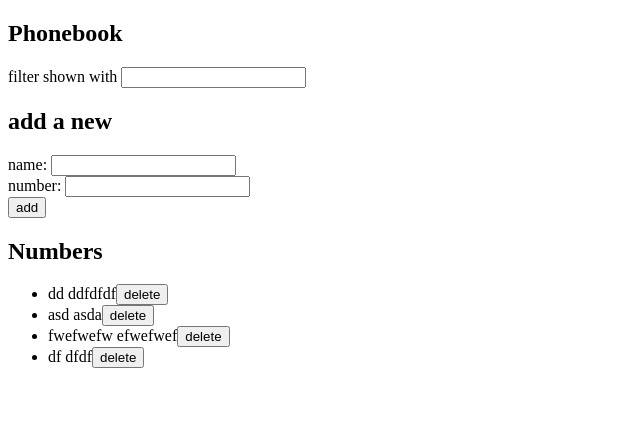
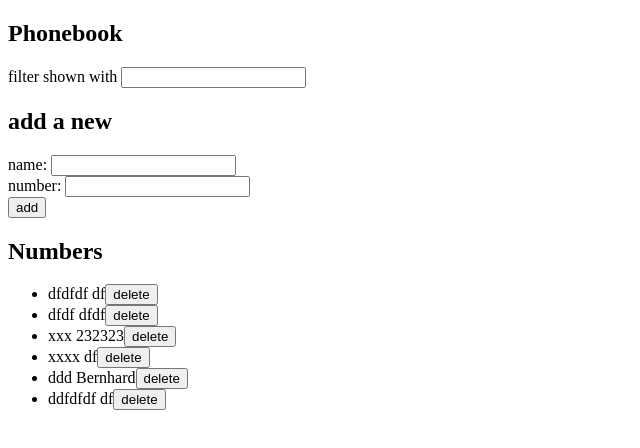
Before and after one commit to BernhardPoppe/fullstackopen, a React (Create React App) app in the folder part2/phonebook/: page / in a window 1280 px wide. Shown: the top 448 px of the page, without its empty margins (0-640 px from the left). Built offline with nearby package versions, Linux system fonts and the light colour scheme; data requests are answered from the project's data file.

Commit message:
e 2.18 done

```diff
--- a/part2/phonebook/db.json
+++ b/part2/phonebook/db.json
@@ -1,24 +1,34 @@
 {
   "persons": [
     {
-      "name": "dd",
-      "number": "ddfdfdf",
-      "id": 5
-    },
-    {
-      "name": "asd",
-      "number": "asda",
-      "id": 6
-    },
-    {
-      "name": "fwefwefw",
-      "number": "efwefwef",
+      "name": "dfdfdf",
+      "number": "df",
       "id": 10
     },
     {
-      "name": "df",
+      "name": "dfdf",
       "number": "dfdf",
+      "id": 11
+    },
+    {
+      "name": "xxx",
+      "number": "232323",
+      "id": 12
+    },
+    {
+      "name": "xxxx",
+      "number": "df",
       "id": 13
+    },
+    {
+      "name": "ddd",
+      "number": "Bernhard",
+      "id": 14
+    },
+    {
+      "name": "ddfdfdf",
+      "number": "df",
+      "id": 15
     }
   ]
 }
--- a/part2/phonebook/src/App.js
+++ b/part2/phonebook/src/App.js
@@ -15,6 +15,9 @@ const App = () => {
       .then(initialPersonas => {
           setPersons(initialPersonas)
       })
+      .catch(error => {
+        alert("Error!")
+      })
   }, [])
 
   const addName = (event) => {
@@ -25,7 +28,20 @@ const App = () => {
 
       /*Check if person is already in Phonebook.*/
       if (persons.find(person => person.name === newNameObj.name)) {
-        alert(`${newNameObj.name} is already added to phonebook`)
+
+        const personToUpdate = persons.find(person => person.name === newNameObj.name)
+
+        if (window.confirm(`${newNameObj.name} is already added to phonebook, replace the old number with a new one?`)) {
+            //setPersons(persons.map(person => person.name !== newNameObj.name ? person : newNameObj))
+            numberService
+            .update(newNameObj, personToUpdate.id)
+            .then((updatedPerson) => {
+              setPersons(persons.map(person => person.name !== updatedPerson.name ? person : updatedPerson))
+            })
+            .catch(error => {
+              alert("Error!")
+            })
+        }
       } else {
 
          numberService
@@ -33,6 +49,9 @@ const App = () => {
           .then(newPerson => {
               console.log(newPerson)
               setPersons(persons.concat(newPerson))
+          })
+          .catch(error => {
+            alert("Error!")
           })
       }
 
@@ -55,12 +74,15 @@ const App = () => {
     setSearchInput(event.target.value)
   }
 
-  const deleteNumberOf = (id) => {
-    if (window.confirm("Do you really want to leave?")) {
+  const deleteNumberOf = (person) => {
+    if (window.confirm(`Delete ${person.name}?`)) {
        numberService
-      .deleteNumber(id)
+      .deleteNumber(person.id)
       .then(newPerson => {
-                setPersons(persons.filter(n => n.id !== id))
+          setPersons(persons.filter(n => n.id !== person.id))
+      })
+      .catch(error => {
+        alert("Error!")
       })
     }
 
--- a/part2/phonebook/src/components/Numbers.js
+++ b/part2/phonebook/src/components/Numbers.js
@@ -15,7 +15,7 @@ const Numbers = ({persons, deleteNumberOf}) => {
     <ul>
         {persons.map(person =>
             <Number
-              deleteNumber={() => deleteNumberOf(person.id)}
+              deleteNumber={() => deleteNumberOf(person)}
               key={person.name}
               name={person.name}
               number={person.number}
--- a/part2/phonebook/src/services/numberService.js
+++ b/part2/phonebook/src/services/numberService.js
@@ -16,6 +16,11 @@ const deleteNumber = (id) => {
   return request.then(response => response.data)
 }
 
-const exportedObject = { getAll, create, deleteNumber }
+const update = (newObject, id) => {
+  const request = axios.put(`${baseUrl}/${id}`, newObject)
+  return request.then(response => response.data)
+}
+
+const exportedObject = { getAll, create, deleteNumber, update }
 
 export default exportedObject
```
